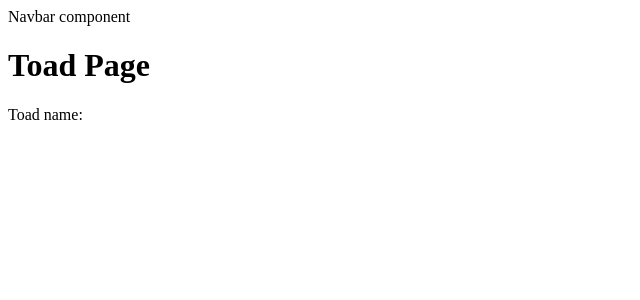
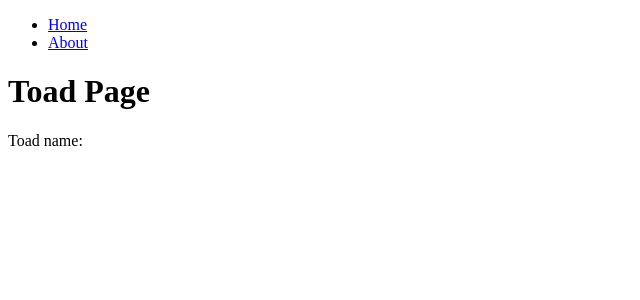
Before and after one commit to Achorn/toad-app, a React (Create React App) app: page /#/ in a window 1280 px wide. Shown: the top 300 px of the page, without its empty margins (0-640 px from the left). Built offline with nearby package versions, Linux system fonts and the light colour scheme; no server answers.

Commit message:
added about route to router and created component for about

```diff
--- a/package.json
+++ b/package.json
@@ -1,6 +1,5 @@
 {
   "name": "toad-app",
-  "homepage": "https://Achorn.github.io/toad-frontend",
   "version": "0.1.0",
   "private": true,
   "dependencies": {
--- a/src/App.js
+++ b/src/App.js
@@ -1,6 +1,7 @@
 import { BrowserRouter, Routes, Route } from "react-router-dom";
 import { ToadGame } from "./pages/ToadGame";
 import { Navbar } from "./components/Navbar";
+import { About } from "./pages/About";
 function App() {
   return (
     <div className="App">
@@ -8,7 +9,7 @@
         <Navbar />
         <Routes>
           <Route path="/" element={<ToadGame />} />
-          <Route path="/sample" element={<div>Sample</div>} />
+          <Route path="/about" element={<About />} />
         </Routes>
       </BrowserRouter>
     </div>
--- a/src/components/Navbar.js
+++ b/src/components/Navbar.js
@@ -1,3 +1,20 @@
+import { Link } from "react-router-dom";
+
 export const Navbar = () => {
-  return <div>Navbar component</div>;
+  return (
+    <div>
+      <nav>
+        <ul id="navigation">
+          <li>
+            <Link to="/">Home</Link>
+          </li>
+          <li>
+            <Link to="/about">About</Link>
+          </li>
+        </ul>
+      </nav>
+    </div>
+  );
 };
+
+// "homepage": "https://Achorn.github.io/toad-frontend",
```
